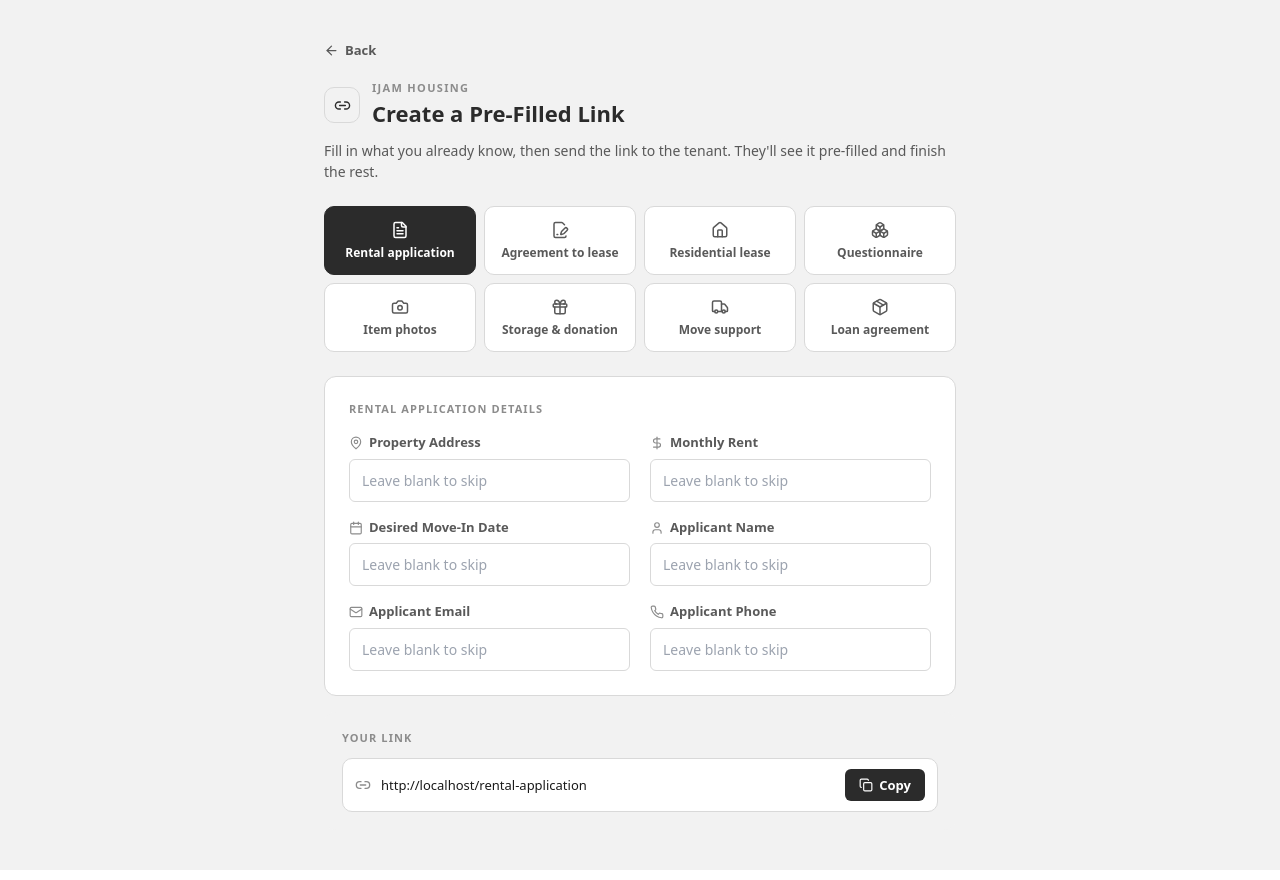
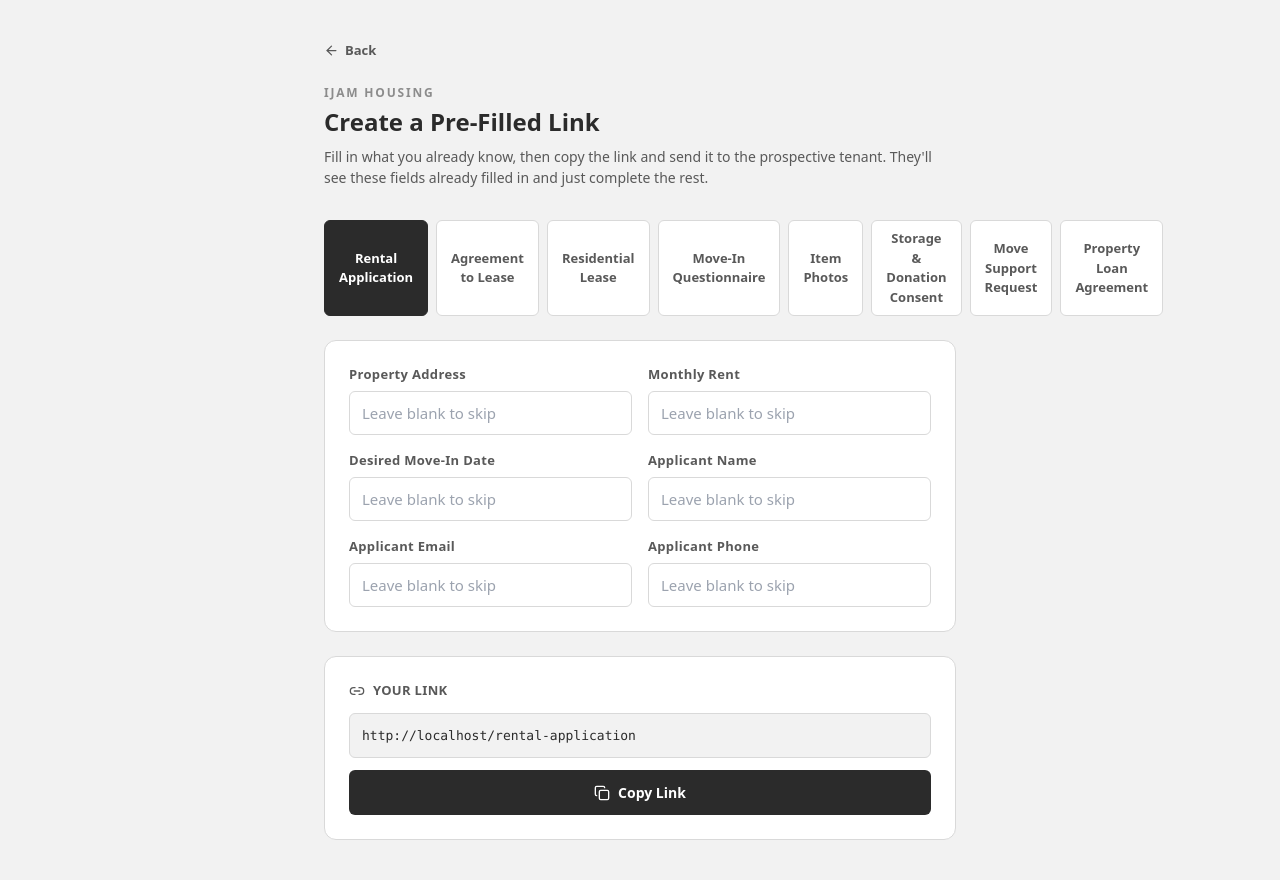
Before and after one commit to DoTheRidiculous/ijam-rental-app, a React (Vite) app: page /create-link in a window 1280 px wide. Built offline with nearby package versions, Linux system fonts and the light colour scheme.

Commit message:
Add files via upload

```diff
--- a/src/Landing.jsx
+++ b/src/Landing.jsx
@@ -27,12 +27,12 @@ function LinkCard({ href, title, desc, icon: Icon }) {
       className="flex items-center gap-4 bg-white border rounded-xl p-5 transition-shadow hover:shadow-sm"
       style={{ borderColor: LIGHTGREY }}
     >
-      <div className="w-11 h-11 rounded-[10px] flex items-center justify-center flex-shrink-0" style={{ backgroundColor: PALEGREY, border: `0.5px solid ${LIGHTGREY}` }}>
-        <Icon size={19} color={CHARCOAL} />
+      <div className="w-11 h-11 rounded-lg flex items-center justify-center flex-shrink-0" style={{ backgroundColor: PALEGREY }}>
+        <Icon size={20} color={CHARCOAL} />
       </div>
       <div className="flex-1">
         <p className="text-[16px] font-bold" style={{ color: CHARCOAL }}>{title}</p>
-        <p className="text-[13px] mt-0.5" style={{ color: SLATE }}>{desc}</p>
+        <p className="text-[13px]" style={{ color: SLATE }}>{desc}</p>
       </div>
       <ArrowRight size={18} color={MIDGREY} />
     </a>
@@ -43,22 +43,15 @@ export default function Landing() {
   return (
     <div className="min-h-screen" style={{ backgroundColor: PALEGREY }}>
       <div className="max-w-2xl mx-auto px-5 py-14">
-        <div className="flex items-center gap-3 mb-2">
-          <div className="w-9 h-9 rounded-[10px] flex items-center justify-center flex-shrink-0" style={{ backgroundColor: "#fff", border: `0.5px solid ${LIGHTGREY}` }}>
-            <HomeIcon size={17} color={CHARCOAL} />
-          </div>
-          <div>
-            <p className="text-[11px] font-semibold tracking-[0.12em] mb-0" style={{ color: MIDGREY }}>IJAM HOUSING</p>
-            <h1 className="text-[26px] font-bold" style={{ color: CHARCOAL }}>Housing Documents</h1>
-          </div>
-        </div>
-        <p className="text-[15px] mb-8 mt-2.5" style={{ color: SLATE }}>Choose the document you need to fill out and sign.</p>
+        <p className="text-[12px] font-bold tracking-[0.15em] mb-2" style={{ color: MIDGREY }}>IJAM HOUSING</p>
+        <h1 className="text-3xl font-bold mb-2" style={{ color: CHARCOAL }}>Housing Documents</h1>
+        <p className="text-[15px] mb-8" style={{ color: SLATE }}>Choose the document you need to fill out and sign.</p>
 
         <div className="flex flex-col gap-3 mb-10">
           {FORM_LINKS.map((link) => <LinkCard key={link.href} {...link} />)}
         </div>
 
-        <p className="text-[11px] font-semibold tracking-[0.12em] mb-3" style={{ color: MIDGREY }}>STAFF TOOLS</p>
+        <p className="text-[12px] font-bold tracking-[0.15em] mb-3" style={{ color: MIDGREY }}>STAFF TOOLS</p>
         <div className="flex flex-col gap-3">
           {STAFF_LINKS.map((link) => <LinkCard key={link.href} {...link} />)}
         </div>
--- a/src/LinkBuilder.jsx
+++ b/src/LinkBuilder.jsx
@@ -1,16 +1,11 @@
 import React, { useState } from "react";
-import {
-  Link2, Copy, Check, ArrowLeft, FileText, FileSignature, Home as HomeIcon,
-  Boxes, Camera, Gift, Truck, Package, MapPin, DollarSign, Calendar, User, Mail, Phone, Clock,
-} from "lucide-react";
-import { CHARCOAL, SLATE, MIDGREY, LIGHTGREY, PALEGREY, INK } from "./formKit.jsx";
+import { Link2, Copy, Check, ArrowLeft } from "lucide-react";
+import { Field, TextInput, CHARCOAL, SLATE, MIDGREY, LIGHTGREY, PALEGREY } from "./formKit.jsx";
 
 const DOC_TYPES = [
   {
     key: "rental-application",
     label: "Rental Application",
-    shortLabel: "Rental application",
-    icon: FileText,
     path: "/rental-application",
     fields: [
       { key: "address", label: "Property Address" },
@@ -24,8 +19,6 @@ const DOC_TYPES = [
   {
     key: "agreement-to-lease",
     label: "Agreement to Lease",
-    shortLabel: "Agreement to lease",
-    icon: FileSignature,
     path: "/agreement-to-lease",
     fields: [
       { key: "address", label: "Property Address" },
@@ -41,8 +34,6 @@ const DOC_TYPES = [
   {
     key: "residential-lease",
     label: "Residential Lease",
-    shortLabel: "Residential lease",
-    icon: HomeIcon,
     path: "/residential-lease",
     fields: [
       { key: "address", label: "Premises Address" },
@@ -59,8 +50,6 @@ const DOC_TYPES = [
   {
     key: "move-in-questionnaire",
     label: "Move-In Questionnaire",
-    shortLabel: "Questionnaire",
-    icon: Boxes,
     path: "/move-in-questionnaire",
     fields: [
       { key: "tenant", label: "Tenant Name" },
@@ -70,8 +59,6 @@ const DOC_TYPES = [
   {
     key: "item-photos",
     label: "Item Photos",
-    shortLabel: "Item photos",
-    icon: Camera,
     path: "/item-photos",
     fields: [
       { key: "tenant", label: "Tenant Name" },
@@ -81,8 +68,6 @@ const DOC_TYPES = [
   {
     key: "storage-donation-consent",
     label: "Storage & Donation Consent",
-    shortLabel: "Storage & donation",
-    icon: Gift,
     path: "/storage-donation-consent",
     fields: [
       { key: "tenant", label: "Tenant Name" },
@@ -92,8 +77,6 @@ const DOC_TYPES = [
   {
     key: "move-support",
     label: "Move Support Request",
-    shortLabel: "Move support",
-    icon: Truck,
     path: "/move-support",
     fields: [
       { key: "tenant", label: "Tenant Name" },
@@ -103,8 +86,6 @@ const DOC_TYPES = [
   {
     key: "property-loan-agreement",
     label: "Property Loan Agreement",
-    shortLabel: "Loan agreement",
-    icon: Package,
     path: "/property-loan-agreement",
     fields: [
       { key: "tenant", label: "Owner Name" },
@@ -112,41 +93,6 @@ const DOC_TYPES = [
     ],
   },
 ];
-
-const FIELD_ICONS = {
-  address: MapPin,
-  rent: DollarSign,
-  security: DollarSign,
-  reservation: DollarSign,
-  movein: Calendar,
-  commence: Calendar,
-  start: Calendar,
-  end: Calendar,
-  term: Clock,
-  tenant: User,
-  landlord: User,
-  email: Mail,
-  phone: Phone,
-};
-
-function IconField({ icon: Icon, label, value, onChange }) {
-  return (
-    <div className="flex flex-col gap-1.5">
-      <label className="flex items-center gap-1.5 text-[13px] font-semibold" style={{ color: SLATE }}>
-        <Icon size={14} color={MIDGREY} /> {label}
-      </label>
-      <input
-        value={value}
-        onChange={onChange}
-        placeholder="Leave blank to skip"
-        className="w-full rounded-md border px-3 py-2.5 text-[14px] outline-none"
-        style={{ borderColor: LIGHTGREY, color: INK, backgroundColor: "#fff" }}
-        onFocus={(e) => (e.target.style.borderColor = CHARCOAL)}
-        onBlur={(e) => (e.target.style.borderColor = LIGHTGREY)}
-      />
-    </div>
-  );
-}
 
 export default function LinkBuilder() {
   const [docKey, setDocKey] = useState(DOC_TYPES[0].key);
@@ -192,75 +138,69 @@ export default function LinkBuilder() {
   return (
     <div className="min-h-screen" style={{ backgroundColor: PALEGREY }}>
       <div className="max-w-2xl mx-auto px-5 py-10">
-        <a href="/" className="inline-flex items-center gap-1.5 text-[13px] font-semibold mb-5" style={{ color: SLATE }}>
+        <a href="/" className="inline-flex items-center gap-1.5 text-[13px] font-semibold mb-6" style={{ color: SLATE }}>
           <ArrowLeft size={15} /> Back
         </a>
 
-        <div className="flex items-center gap-3 mb-1.5">
-          <div className="w-9 h-9 rounded-[10px] flex items-center justify-center flex-shrink-0" style={{ backgroundColor: PALEGREY, border: `0.5px solid ${LIGHTGREY}` }}>
-            <Link2 size={17} color={CHARCOAL} />
-          </div>
-          <div>
-            <p className="text-[11px] font-semibold tracking-[0.12em] mb-0" style={{ color: MIDGREY }}>IJAM HOUSING</p>
-            <h1 className="text-[22px] font-bold" style={{ color: CHARCOAL }}>Create a Pre-Filled Link</h1>
-          </div>
-        </div>
-        <p className="text-[14px] mb-6 mt-2.5" style={{ color: SLATE }}>
-          Fill in what you already know, then send the link to the tenant. They'll see it pre-filled and finish the rest.
+        <p className="text-[12px] font-bold tracking-[0.15em] mb-1" style={{ color: MIDGREY }}>IJAM HOUSING</p>
+        <h1 className="text-2xl font-bold mb-2" style={{ color: CHARCOAL }}>Create a Pre-Filled Link</h1>
+        <p className="text-[14px] mb-8" style={{ color: SLATE }}>
+          Fill in what you already know, then copy the link and send it to the prospective tenant. They'll see these fields already filled in and just complete the rest.
         </p>
 
-        <div className="grid grid-cols-2 sm:grid-cols-4 gap-2 mb-6">
-          {DOC_TYPES.map((d) => {
-            const Icon = d.icon;
-            const active = docKey === d.key;
-            return (
+        <div className="flex gap-2 mb-6">
+          {DOC_TYPES.map((d) => (
             <button
               key={d.key}
               onClick={() => switchDoc(d.key)}
-                className="flex flex-col items-center gap-1.5 py-3.5 px-1.5 rounded-[10px] border text-center"
+              className="px-3.5 py-2 rounded-md text-[13px] font-semibold border"
               style={
-                  active
-                    ? { backgroundColor: CHARCOAL, borderColor: CHARCOAL, color: "#fff" }
-                    : { backgroundColor: "#fff", borderColor: LIGHTGREY, color: SLATE }
+                docKey === d.key
+                  ? { backgroundColor: CHARCOAL, color: "#fff", borderColor: CHARCOAL }
+                  : { backgroundColor: "#fff", color: SLATE, borderColor: LIGHTGREY }
               }
             >
-                <Icon size={18} />
-                <span className="text-[12px] font-semibold leading-tight">{d.shortLabel}</span>
+              {d.label}
             </button>
-            );
-          })}
+          ))}
         </div>
 
-        <div className="bg-white rounded-xl border p-5 sm:p-6 mb-4" style={{ borderColor: LIGHTGREY }}>
-          <p className="text-[11px] font-semibold tracking-[0.1em] mb-4" style={{ color: MIDGREY }}>
-            {doc.label.toUpperCase()} DETAILS
-          </p>
-          <div className="grid grid-cols-1 sm:grid-cols-2 gap-x-5 gap-y-4">
+        <div className="bg-white rounded-xl border p-5 sm:p-6 mb-6" style={{ borderColor: LIGHTGREY }}>
+          <div className="grid grid-cols-2 gap-4">
             {doc.fields.map((f) => (
-              <IconField
-                key={f.key}
-                icon={FIELD_ICONS[f.key] || FileText}
-                label={f.label}
-                value={values[f.key] || ""}
-                onChange={set(f.key)}
-              />
+              <Field key={f.key} label={f.label}>
+                <TextInput value={values[f.key] || ""} onChange={set(f.key)} placeholder="Leave blank to skip" />
+              </Field>
             ))}
           </div>
         </div>
 
-        <div className="rounded-xl p-[18px]" style={{ backgroundColor: PALEGREY }}>
-          <p className="text-[11px] font-semibold tracking-[0.1em] mb-3" style={{ color: MIDGREY }}>YOUR LINK</p>
-          <div className="flex items-center gap-2.5 bg-white border rounded-[10px] px-3 py-2.5" style={{ borderColor: LIGHTGREY }}>
-            <Link2 size={16} color={MIDGREY} className="flex-shrink-0" />
-            <span className="flex-1 text-[13px] truncate" style={{ color: INK }}>{link}</span>
+        <div className="bg-white rounded-xl border p-5 sm:p-6" style={{ borderColor: LIGHTGREY }}>
+          <div className="flex items-center gap-2 mb-3">
+            <Link2 size={16} color={SLATE} />
+            <span className="text-[13px] font-bold tracking-wide" style={{ color: SLATE }}>YOUR LINK</span>
+          </div>
+          <div
+            className="text-[13px] font-mono p-3 rounded-md mb-3 break-all"
+            style={{ backgroundColor: PALEGREY, color: CHARCOAL, border: `1px solid ${LIGHTGREY}` }}
+          >
+            {link}
+          </div>
           <button
             onClick={copyLink}
-              className="flex items-center gap-1.5 h-8 px-3.5 rounded-md text-[13px] font-semibold text-white flex-shrink-0"
+            className="w-full flex items-center justify-center gap-2 py-3 rounded-md text-[14px] font-bold text-white"
             style={{ backgroundColor: CHARCOAL }}
           >
-              {copied ? <><Check size={14} /> Copied</> : <><Copy size={14} /> Copy</>}
+            {copied ? (
+              <>
+                <Check size={16} /> Copied
+              </>
+            ) : (
+              <>
+                <Copy size={16} /> Copy Link
+              </>
+            )}
           </button>
-          </div>
         </div>
       </div>
     </div>
```
Lines whose indentation alone changed are shown as unchanged.
